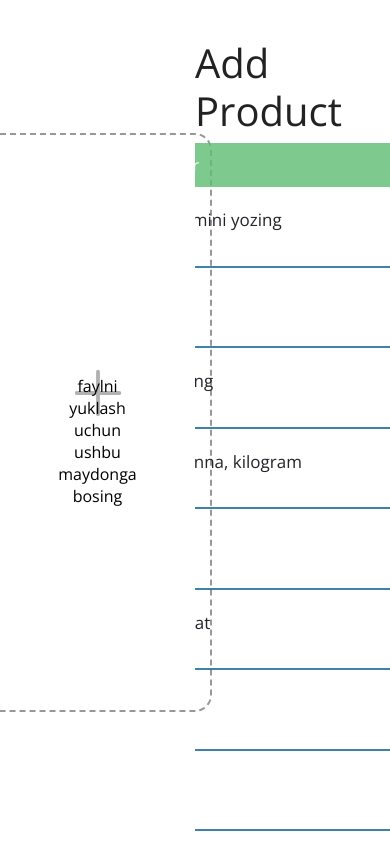
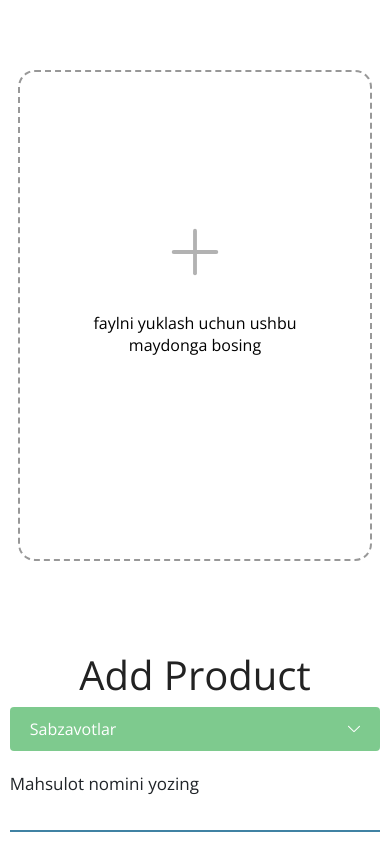
Before and after one commit to EhsonjonKomiljonov/green-sale, a React (Vite) app: page /sell-vacancy in a window 390 px wide. Shown: the top 844 px of the page. Built offline with nearby package versions, Linux system fonts and the light colour scheme.

Commit message:
sell vacancy responsive

```diff
--- a/src/components/SellVacancyAdd/sellvacancyadd.scss
+++ b/src/components/SellVacancyAdd/sellvacancyadd.scss
@@ -1,8 +1,7 @@
 .sell_vacancy {
   background-image: url('../../assets/images/sell__vacancy__bg.svg');
   background-repeat: no-repeat;
-  background-position: top-center;
-  background-position-y: -110px;
+  background-position-y: -70px;
 }
 .sell_vacancy__inner {
   background-image: url('../../assets/images/sell__vacancy__bg2.svg');
@@ -26,28 +25,12 @@
   justify-content: center;
 }
 .sell_vacancy_left {
-  height: 100vh;
-  // position: relative;
-  // background-color: #f3f3f3ed;
-  // background-repeat: no-repeat;
-  // background-position: center;
-  // background-size: cover;
-  // &::before {
-  //   content: '';
-  //   position: absolute;
-  //   top: 0;
-  //   right: 0;
-  //   left: 0;
-  //   bottom: 0;
-  //   background-color: rgba(255, 255, 255, 0);
-  //   backdrop-filter: blur(7px);
-  // }
+  padding-top: 70px;
 }
 
 .sell_vacancy_right {
   flex-direction: column;
   overflow-y: scroll;
-  height: 100vh;
   padding-top: 90px;
   button {
     margin-top: 20px;
@@ -89,7 +72,7 @@
 
 .sell__vacancy__input {
   max-width: 400px;
-  width: 400px;
+  width: 100%;
   padding: 3px;
   font-weight: 400;
   font-size: 18px;
@@ -126,3 +109,32 @@
   right: 0;
   top: 100%;
 }
+
+@media screen and (max-width: 1050px) {
+  .sell_vacancy__inner {
+    flex-direction: column;
+    align-items: center;
+    background-position-y: calc(100% + 85px);
+    .sell_vacancy_right {
+      padding-bottom: 85px;
+      width: 95% !important;
+      overflow: inherit;
+    }
+    .sell_vacancy_left {
+      width: 95% !important;
+    }
+  }
+  .sell__vacancy__label {
+    width: 100%;
+    min-width: 300px;
+  }
+  .sell__vacancy__form {
+    width: 100%;
+  }
+}
+
+@media screen and (max-width: 365px) {
+  .sell__vacancy__label {
+    padding: 200px 0px 157px;
+  }
+}
```
